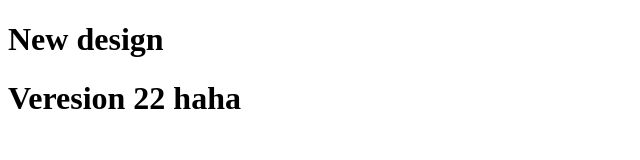
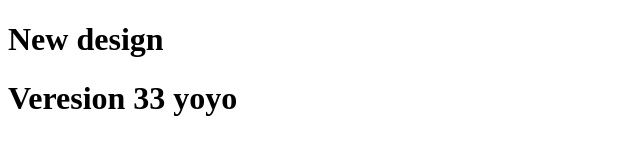
Before and after one commit to WilliamTsou/git-tutorial, a plain HTML site: page new.html in a window 1280 px wide. Shown: the full height of the page, 0-640 px from the left. Drawn offline with Linux system fonts and the light colour scheme.

Commit message:
Version 33 Yo

```diff
--- a/new.html
+++ b/new.html
@@ -10,7 +10,8 @@
   <body>
     <h1>New design</h1>
 
-    <h1>Veresion 22 haha</h1>
+    <h1>Veresion 33 yoyo</h1>
+
   </body>
 
 </html>
```
